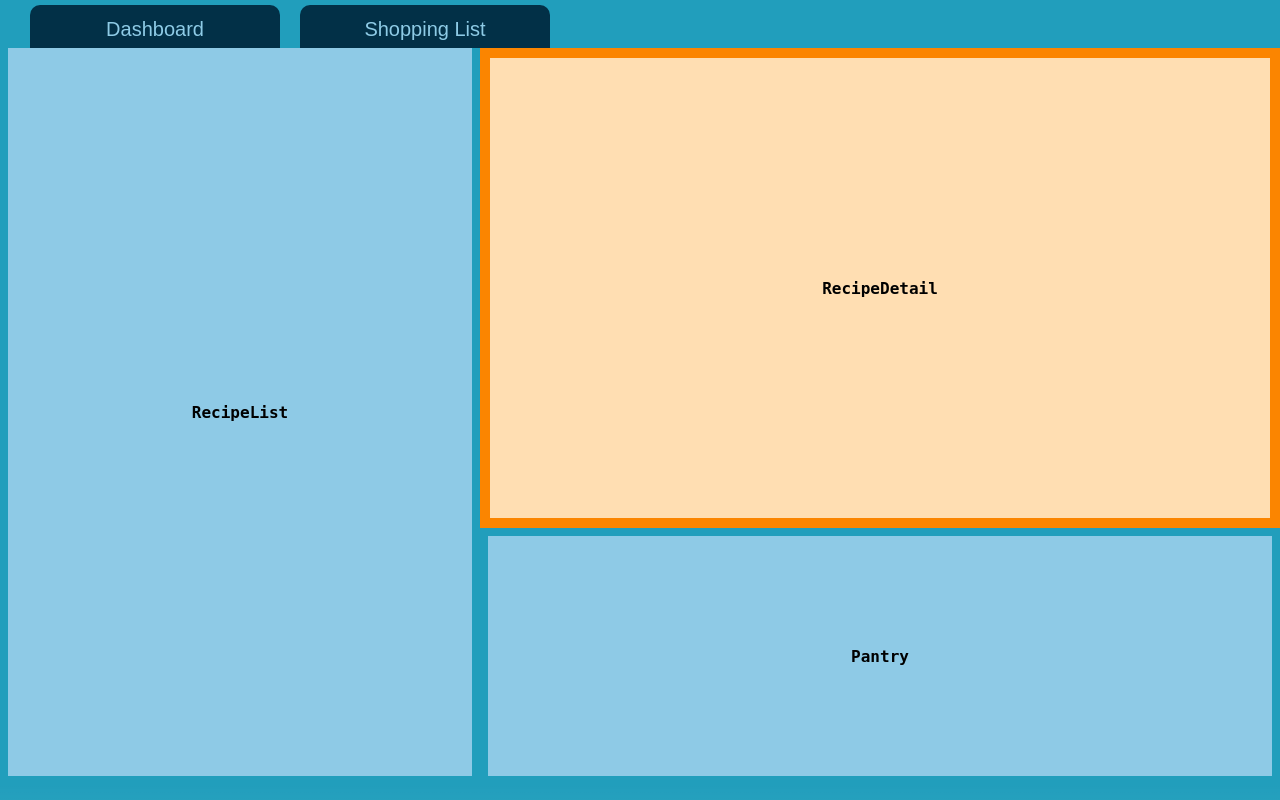
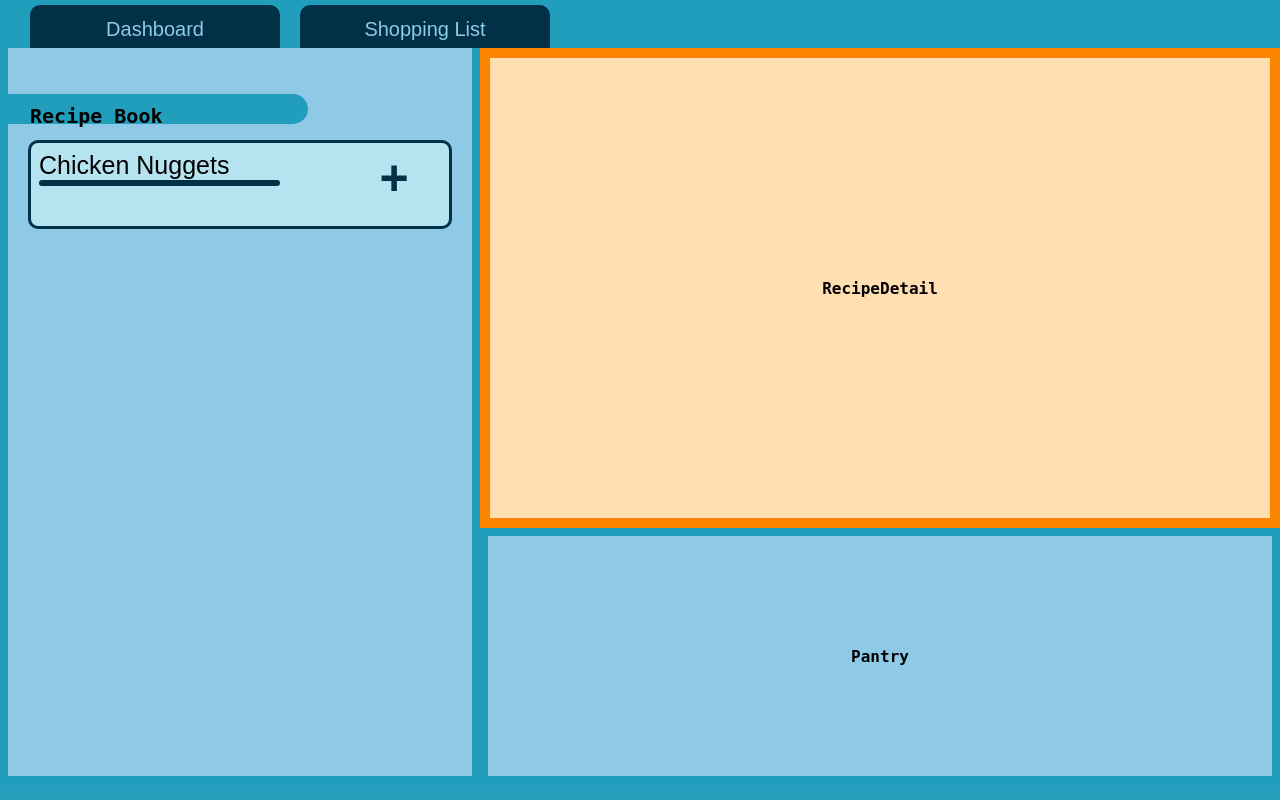
Before and after one commit to TWeiss21/CS458S23-Phood, a Next.js app: page / in a window 1280 px wide. Built offline with nearby package versions, Linux system fonts and the light colour scheme.

Commit message:
Recipe List block out

```diff
--- a/components/RecipeList.jsx
+++ b/components/RecipeList.jsx
@@ -2,7 +2,18 @@ import React from 'react'
 
 const RecipeList = () =>{
   return(
-  <div>RecipeList</div>
+    <div>
+    <div className="recipeListHeader" id="recipeListHeader"> &#8205; Recipe Book</div>
+    <div className="listContainer"id="listContainer">
+      <div className="outerRecipeContainer"id="outerRecipeContainer">
+        <button className="recipeContainer" id="recipeContainer">
+          <div className="recipeListName" id="recipeListName">Chicken Nuggets</div>
+          <div className="recipeListLine" id="recipeListLine"></div>
+        </button>
+        <button className="listPlus" id="listPlus">&#43;</button>
+      </div>
+    </div>
+  </div>
   )
 }
 
--- a/pages/_app.js
+++ b/pages/_app.js
@@ -1,6 +1,7 @@
 import '@/styles/globals.css'
 import "../styles/dashboard.css";
 import "../styles/header.css";
+import "../styles/recipeList.css";
 
 export default function App({ Component, pageProps }) {
   return <Component {...pageProps} />
--- a/styles/dashboard.css
+++ b/styles/dashboard.css
@@ -49,6 +49,29 @@ body{
     overflow-y:hidden;
   }
 
+  /*Scroll bar*/
+  /* width */
+  ::-webkit-scrollbar {
+    width: 20px;
+  }
+
+  /* Track */
+  ::-webkit-scrollbar-track {
+    box-shadow: inset 0 0 5px grey;
+    border-radius: 10px;
+  }
+
+  /* Handle */
+  ::-webkit-scrollbar-thumb {
+    background: #023047;
+    border-radius: 10px;
+  }
+
+  /* Handle on hover */
+  ::-webkit-scrollbar-thumb:hover {
+    background: black;
+  }
+
   @media only screen and (min-width: 768px){
     .layout{
       display: grid;
```
